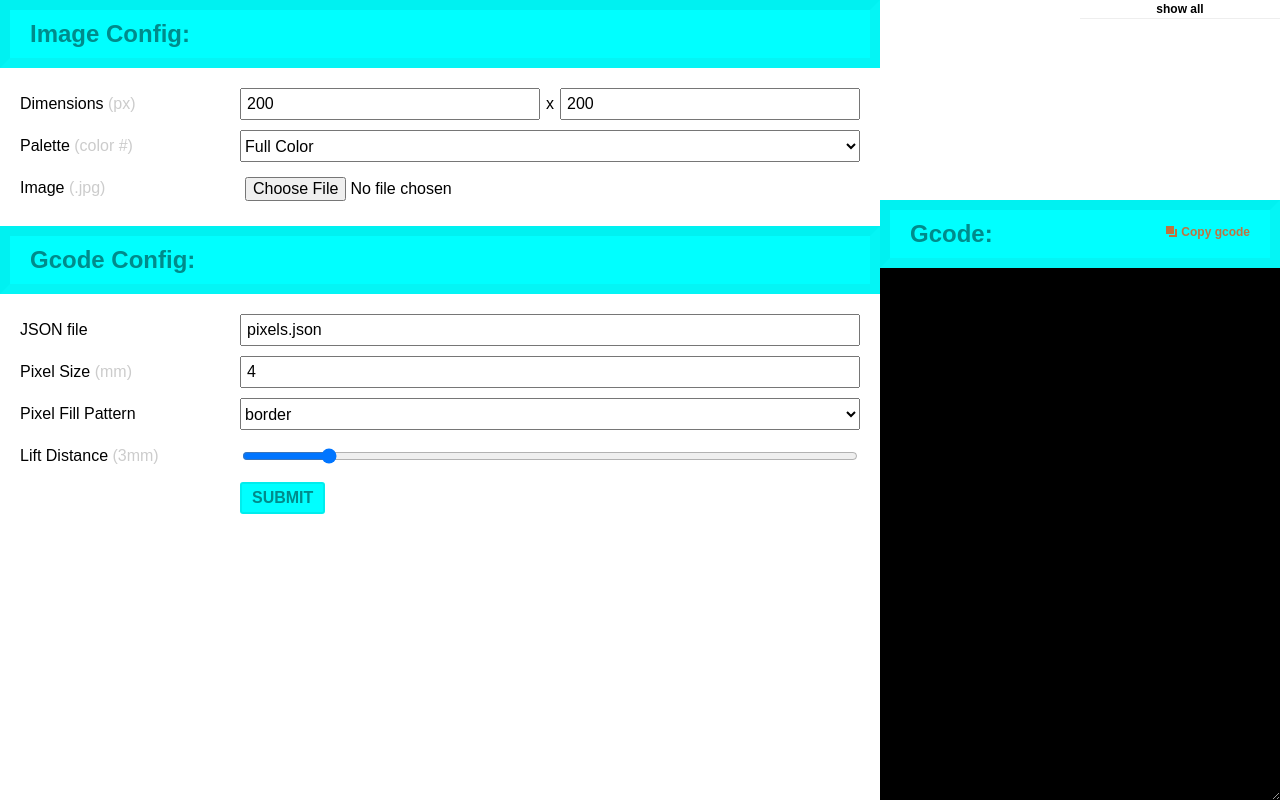
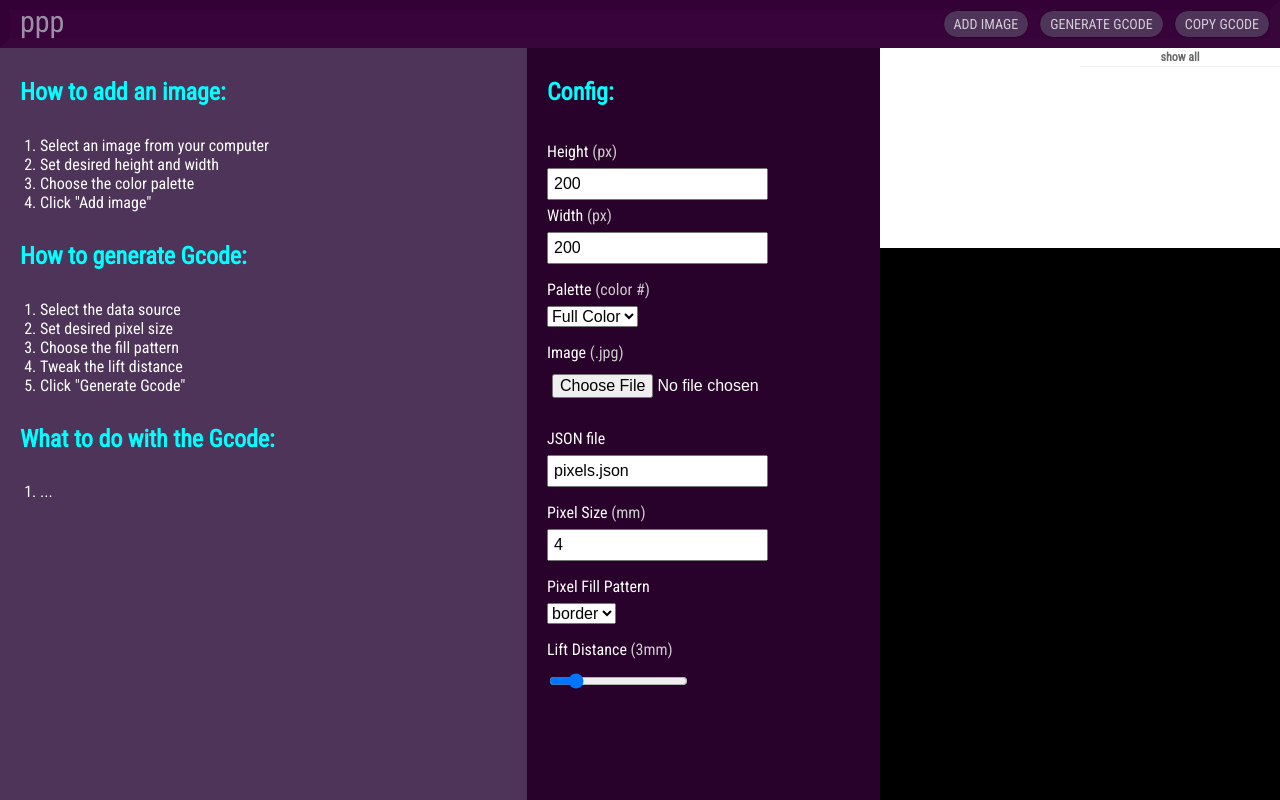
Before and after one commit to justinsane98/omf.gcode, a website: page index.pug in a window 1280 px wide. Drawn offline with nearby package versions, Linux system fonts and the light colour scheme; files that its build step writes are made by us from their sources.

Commit message:
updated ui and cleaned up stuff

```diff
--- a/index.js
+++ b/index.js
@@ -142,7 +142,7 @@ var add_image_to_canvas = function(e) {
       }
     img.src = event.target.result;
   }
-  reader.readAsDataURL(e.target.files[0]);
+  reader.readAsDataURL($('.config-image').prop('files')[0]);
 }
 
 var log = function(type, message){
@@ -154,6 +154,7 @@ var get_pixels_from_canvas = function() {
   var imageData = CTX.getImageData(0, 0, canvas.width, canvas.height);
 
   for (var i = 0; i < imageData.data.length; i++) {
+
     imageData.data[i] = 255;
   }
   CTX.putImageData(imageData, 0, 0);
--- a/index.pug
+++ b/index.pug
@@ -7,11 +7,11 @@ script(src="https://code.jquery.com/jquery-3.3.1.min.js" integrity="sha256-FgpCb
 script(src="index.js")
 script.
   $(document).ready(function() {
-    $('.config-form').on("submit",function(e) {
+    $('.action-generate-gcode').on("click",function(e) {
       e.preventDefault();
       output();
     });
-    $('.output-tool-copy-gcode').on("click",function(e) {
+    $('.action-copy-gcode').on("click",function(e) {
       e.preventDefault();
       var t = $('#textarea-output')
       t.select();
@@ -37,7 +37,7 @@ script.
       });
     });
 
-    $('.config-image').on("change", function(e){
+    $('.action-add-image').on("click", function(e){
       e.preventDefault();
       clear_canvas();
       add_image_to_canvas(e);
@@ -46,18 +46,46 @@ script.
   });
 
 body
+  header
+    nav.row
+      div.logo ppp
+      div
+        button.action-add-image Add Image
+      div
+        button.action-generate-gcode Generate Gcode
+      div
+        button.action-copy-gcode Copy Gcode
+
   .row
-    .input
-      h2 Image Config:
+    .guide
+      h2 How to add an image:
+      ol
+        li Select an image from your computer
+        li Set desired height and width
+        li Choose the color palette
+        li Click "Add image"
+      h2 How to generate Gcode:
+      ol
+        li Select the data source
+        li Set desired pixel size
+        li Choose the fill pattern
+        li Tweak the lift distance
+        li Click "Generate Gcode"
+      h2 What to do with the Gcode:
+      ol
+        li ...
+    .dev-config
+      h2 Config:
       form.config-form
         ul.config-list
-          li(class="config-option row")
-            label Dimensions
+          li.config-option
+            label Height
               small=" (px)"
             input.config-height(value="200" placeholder="height")
-            span.by="x"
+            label Width
+              small=" (px)"
             input.config-width(value="200" placeholder="width")
-          li(class="config-option row")
+          li.config-option
             label Palette
               small=" (color #)"
             select.config-palette
@@ -65,36 +93,33 @@ body
               option(disabled) 92
               option(disabled) 64
               option(disabled) 32
-          li(class="config-option row")
+          li.config-option
             label Image
               small=" (.jpg)"
             input.config-image(value="" type="file")
-      h2 Gcode Config:
       form.config-form
         ul.config-list
-          li(class="config-option row")
+          li.config-option
             label JSON file
             input.config-json(value="pixels.json")
-          li(class="config-option row")
+          li.config-option
             label Pixel Size
               small (mm)
             input.config-size(value=4)
 
-          li(class="config-option row")
+          li.config-option
             label Pixel Fill Pattern
             select.config-fill
               option(disabled) zizag
               option(disabled) x
               option(selected) border
 
-          li(class="config-option row")
+          li.config-option
             label Lift Distance
               small.config-lift-distance-label (3mm)
             input.config-lift-distance(value="3" type="range" min="2" max="10" step="1")
-
-        input.button(type="submit")
-    div(class="output column")
-      .row
+    div.output.column
+      .visual-output.row
         canvas#canvas-output(width=200 height=200)
         ul.stats
           li.show-all.enabled show all
@@ -103,9 +128,7 @@ body
               span(class="stat-color-swatch stat-color-"+i+"-swatch")
               span(class="stat-color-length stat-color-"+i+"-length")
               span(class="stat-color-name stat-color-"+i+"-name")
-
-      h2 Gcode:
-        a.output-tool-copy-gcode(href="#") Copy gcode
-      textarea#textarea-output
+      .gcode-output
+        textarea#textarea-output
 
   script(src="//localhost:35729/livereload.js")
--- a/scss/layout.scss
+++ b/scss/layout.scss
@@ -1,11 +1,11 @@
 @import 'main';
-
 * {
   font-size: $font-size;
-  font-family: sans-serif;
 }
+
 body {
-  background: $white;
+  background: $light-purple;
+  font-family: 'Roboto Condensed', sans-serif;
 }
 html, body {
   margin: 0;
@@ -13,20 +13,71 @@ html, body {
   height: 100%;
   overflow: hidden;
   font-size: $font-size;
+  color: $white;
+}
+
+header {
+  background: $purple;
+  color: $lighter-purple;
+  margin: 0;
+  border: inset 10px rgba(0, 0, 0, 0.05);
+  font-size: 1.5em;
+}
+
+button {
+  font-family: 'Roboto Condensed', sans-serif;
 }
 
 input {
   padding: 5px;
 }
 
+.visual-output {
+  flex-basis: 200px;
+}
+
+.gcode-output {
+  flex: 1;
+  background: black;
+  position: relative;
+}
+
 textarea {
-  flex: 1;
-  background: #000;
+  background: black;
   font-family: monospace;
   color: #fff;
   border: none;
-  margin: 0;
   overflow: visible;
+  position: absolute;
+  display: block;
+  top: 0;
+  left: 10px;
+  right: 10px;
+  bottom: 0;
+  height: 100%;
+  width: 386px;
+}
+
+nav {
+  justify-content: flex-end;
+  font-size: 14px;
+  line-height: 20px;
+  margin-right: -5px;
+  position: relative;
+
+  button {
+    margin: 0 5px;
+    background: $light-purple;
+    border-radius: 15px;
+    border: 1px solid $dark-purple;
+    color: rgba(white, 0.75);
+    text-transform: uppercase;
+    padding: 5px 10px;
+    &:hover {
+      cursor: pointer;
+      color: white
+    }
+  }
 }
 
 label,.by {
@@ -46,6 +97,7 @@ canvas {
 .column {
   display: flex;
   flex-direction: column;
+  justify-content: flex-start;
 }
 
 .row {
@@ -59,36 +111,37 @@ canvas {
   height: 100%;
 }
 
-.input, select{
+select, .guide {
   flex: 1;
 }
 
 h2 {
-  background: cyan;
-  color: darkcyan;
+  color: cyan;
+  font-size: 1.5em;
   padding: 10px 20px;
-  margin: 0;
-  border: inset 10px rgba(0, 0, 0, 0.05);
-  font-size: 1.5em;
 }
-.input h2 {
+
+.logo {
+  position: absolute;
+  top: 2px;
+  left: 10px;
+  font-size: 30px;
+}
+.guide{
+  background-color: $light-purple;
+}
+
+.dev-config {
+  background-color: $dark-purple;
+  padding: 20px 0;
+  overflow-y: auto;
+  h2 {
     margin: 0 0 20px 0;
+  }
 }
 
 .output {
   width: 400px;
-}
-
-.button {
-  margin-left: $label-width + $form-padding;
-  padding: 5px 10px;
-  background: cyan;
-  border: 2px solid rgba(0, 0, 0, 0.07);
-  border-radius: 3px;
-  outline: 0;
-  font-weight: bold;
-  text-transform: uppercase;
-  color: darkcyan;
 }
 
 .output-tools {
@@ -119,7 +172,7 @@ h2 {
 
 .config-option label {
   margin-right: 20px;
-  width: $label-width;
+  display: block;
 }
 
 .config-option label small {
@@ -172,6 +225,8 @@ canvas {
   margin: 0;
   @extend %ul-reset;
   font-size: 0.75em;
+  background-color: white;
+  color: dimgrey;
 }
 
 .stat-color,.show-all {
--- a/scss/main.scss
+++ b/scss/main.scss
@@ -1,8 +1,13 @@
+@import url('https://fonts.googleapis.com/css?family=Roboto|Roboto+Condensed');
+
 $white: #fff;
-$label-width: 200px;
+$black: #000;
 $form-padding: 20px;
 $font-size: 1em;
-
+$purple: #38023b;
+$light-purple: #4f345a;
+$lighter-purple: #9990a5;
+$dark-purple: #29022B;
 
 %ul-reset, %ul-reset > li {
   list-style: none;
```
Also changed, not shown: README.md, css/main.css, index.html, 1 other file.
